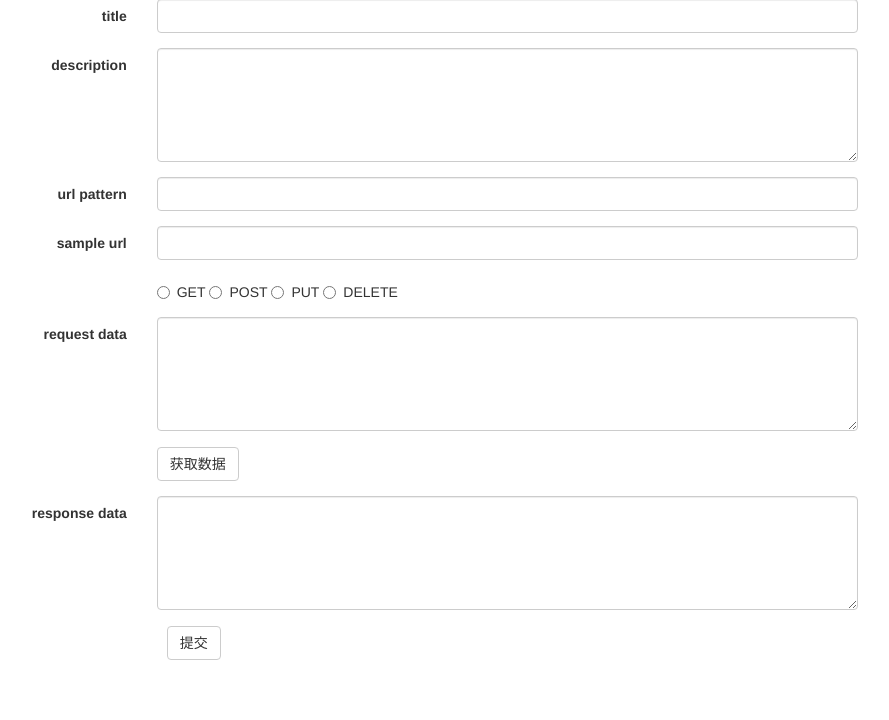
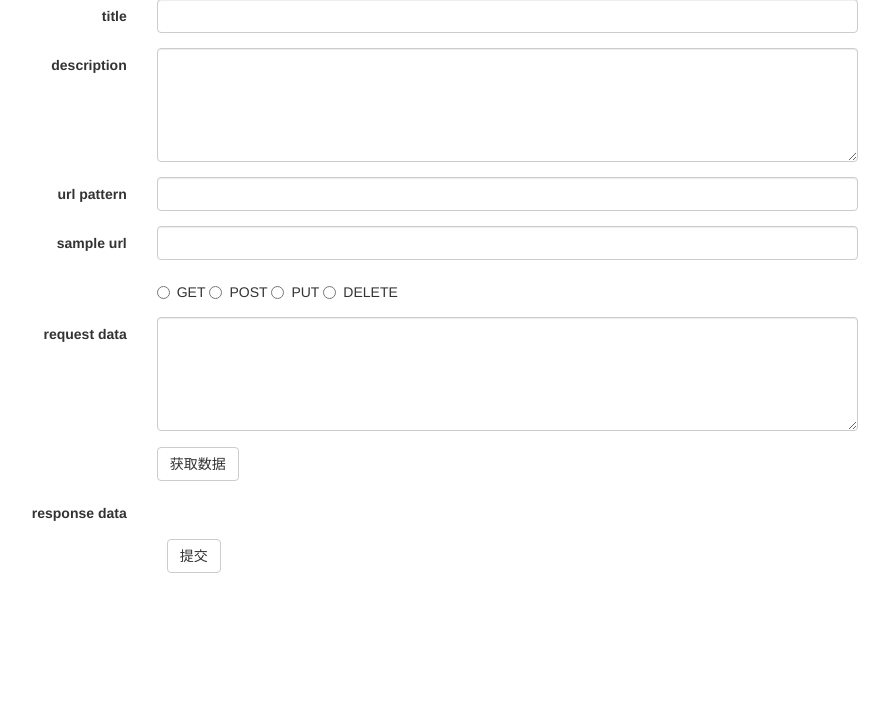
Before and after one commit to virusdefender/doc_maker, a Django app: template template/create_api_object.html in a window 1280 px wide. Shown: the part 84-804 px from the top of the page, without its empty margins (352-1241 px from the left). After the commit the page ends 657 px from the top, so only its background shows below. Run offline with Django 3.2, Linux system fonts and the light colour scheme; the template is opened without the code that fills it: most values are stand-ins (such as "Sample title", 1, 10 or a date in 2020); some libraries are stand-ins or nearby versions.

Commit message:
bug fixes

```diff
--- a/maker_main/views.py
+++ b/maker_main/views.py
@@ -196,7 +196,7 @@ def edit_category(request, category_id):
     except Category.DoesNotExist:
         raise Http404
     category.name = name
-    category.content = request.POST.get("content", None)
+    category.content = request.POST.get("category_content", None)
     category.save()
     category.move(parent_category, "last-child")
     return HttpResponseRedirect("/category/" + str(parent_category.id) + "/")
--- a/template/api_list.html
+++ b/template/api_list.html
@@ -13,7 +13,7 @@
     {% if category.content %}
         <div class="panel panel-default">
           <div class="panel-body">
-            {{ category.content }}
+            {{ category.content|safe }}
           </div>
         </div>
     {% endif %}
@@ -49,7 +49,7 @@
                             {% if item.description %}
                                 <div>
                                     <h3>description</h3>
-                                    <p>{{ item.description }}</p>
+                                    <p>{{ item.description|safe }}</p>
                                 </div>
                             {%  endif %}
                             <div>
--- a/template/api_page.html
+++ b/template/api_page.html
@@ -17,7 +17,7 @@
             {% if api.description %}
                 <div>
                     <h3>description</h3>
-                    <p>{{ api.description }}</p>
+                    <p>{{ api.description|safe }}</p>
                 </div>
             {% endif %}
             <div>
--- a/template/create_api_object.html
+++ b/template/create_api_object.html
@@ -62,7 +62,7 @@
                 <div class="form-group">
                     <label class="col-sm-2 control-label">request data</label>
                     <div class="col-sm-10">
-                        <textarea class="form-control" rows="5" name="request_data" id="request_data"></textarea>
+                        <textarea class="form-control" rows="5" name="request_data" id="request_data" onchange='Process("request_data", "formatted_request_data")'></textarea>
                     </div>
                 </div>
                 <div>
@@ -77,7 +77,7 @@
                 <div class="form-group">
                     <label class="col-sm-2 control-label">response data</label>
                     <div class="col-sm-10">
-                        <textarea class="form-control" rows="5" name="response_data" id="response_data"></textarea>
+                        <textarea class="form-control" style="display: none" rows="5" name="response_data" id="response_data"></textarea>
                     </div>
                 </div>
                 <div>
```
Also changed, not shown: template/edit_api_page.html (+5 -4 lines).
